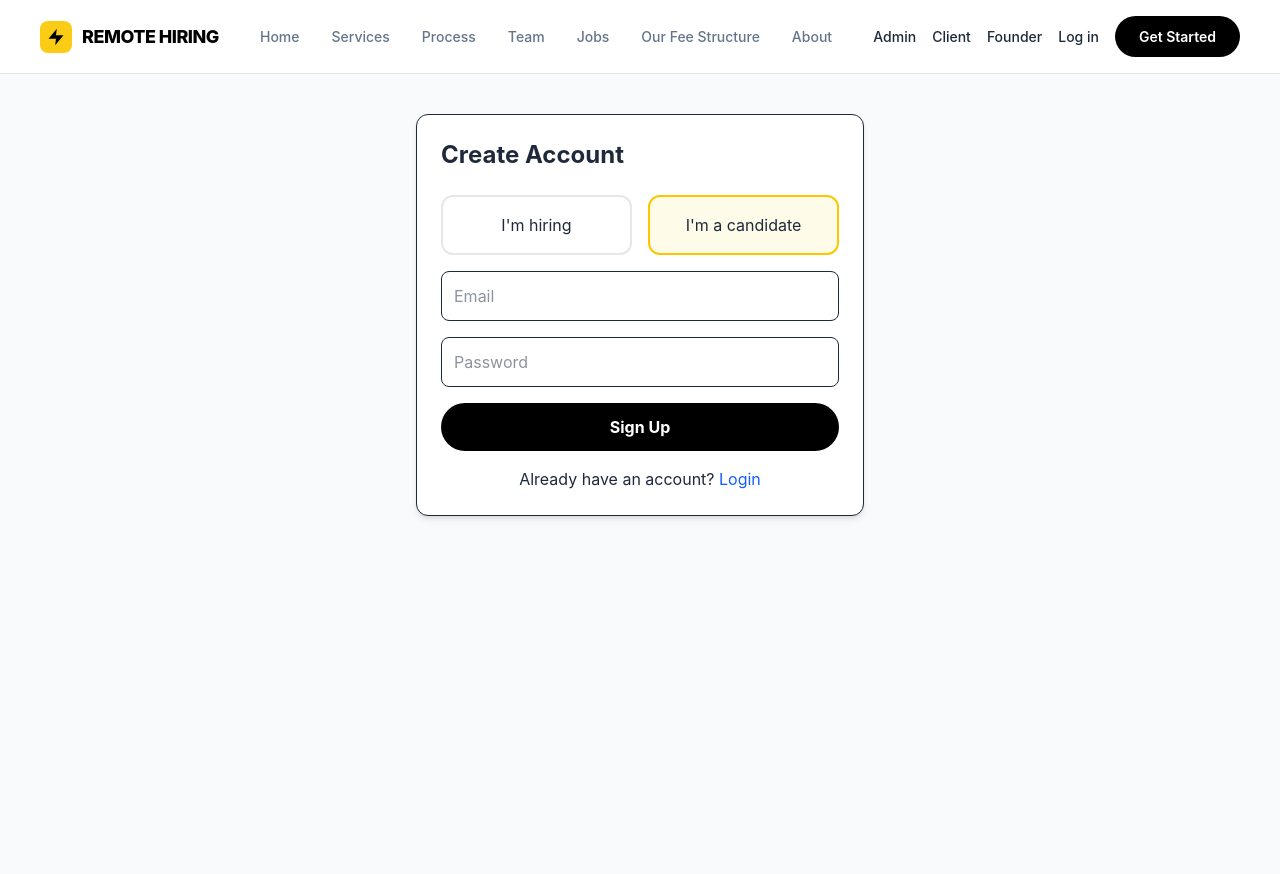
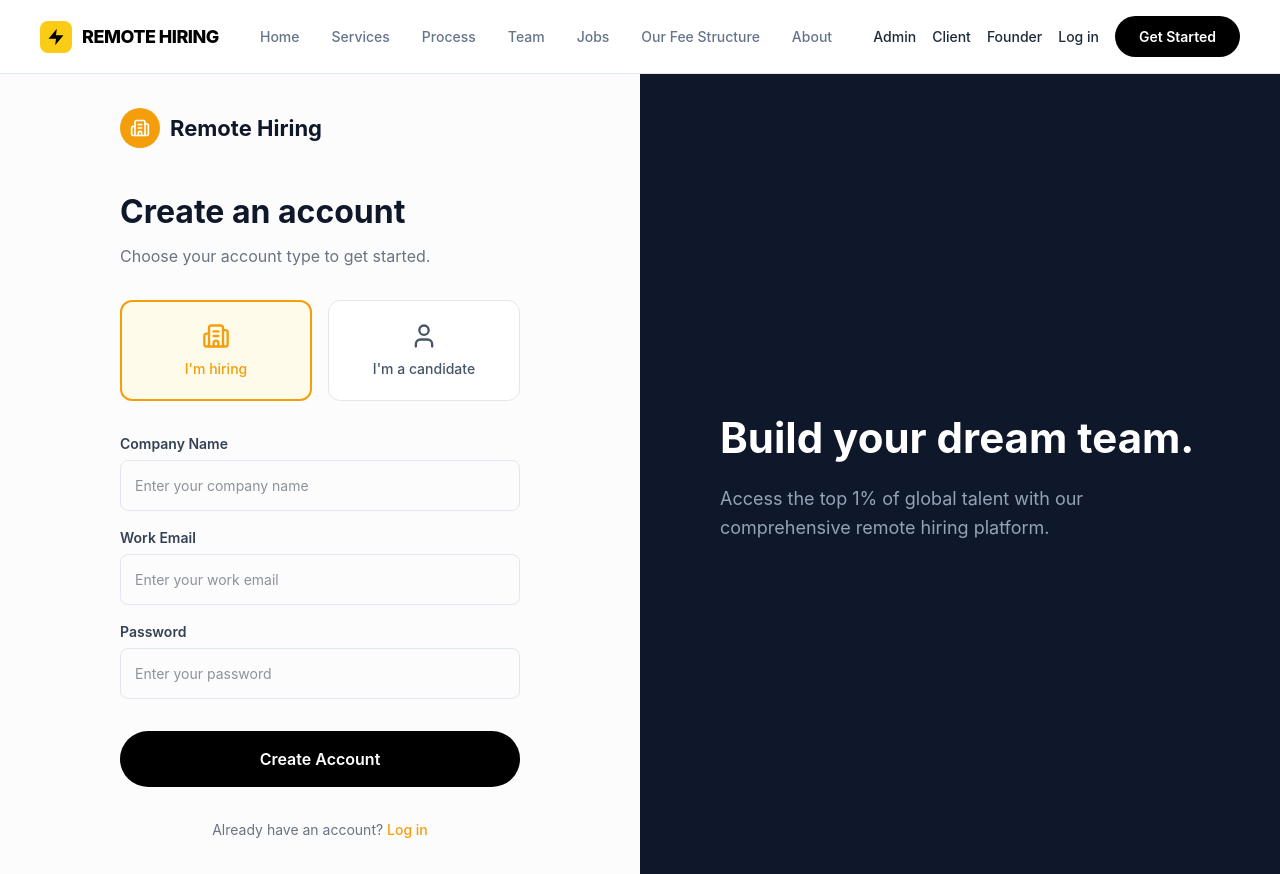
Before and after one commit to joblessSince1997asEngineer/hiring-remote, a Next.js app: page /sign-up in a window 1280 px wide. Before the commit the page ends 800 px from the top, so only its background shows below. Built offline with nearby package versions, Linux system fonts and the light colour scheme.

Commit message:
Updated Login and Sign-Up pages to match design

```diff
--- a/app/login/page.tsx
+++ b/app/login/page.tsx
@@ -1,5 +1,6 @@
 'use client'
 import { useState } from 'react'
+import { Building2 } from 'lucide-react'
 
 export default function LoginPage() {
   const [email, setEmail] = useState('')
@@ -35,17 +36,79 @@ export default function LoginPage() {
   }
 
   return (
-    <div className="max-w-md mx-auto mt-10 p-6 bg-white rounded-xl shadow-md border">
-      <h1 className="text-2xl font-bold mb-6">Login</h1>
-      <form onSubmit={handleSubmit} className="space-y-4">
-        <input type="email" placeholder="Email" required value={email} onChange={(e) => setEmail(e.target.value)} className="w-full p-3 border rounded-lg" />
-        <input type="password" placeholder="Password" required value={password} onChange={(e) => setPassword(e.target.value)} className="w-full p-3 border rounded-lg" />
-        {error && <p className="text-red-500 text-sm">{error}</p>}
-        <button type="submit" disabled={loading} className="w-full bg-black text-white py-3 rounded-full font-bold">
-          {loading ? 'Logging in...' : 'Login'}
-        </button>
-      </form>
-      <p className="mt-4 text-center">No account? <a href="/sign-up" className="text-blue-600">Sign Up</a></p>
+    <div style={{ display: 'flex', minHeight: '100vh', fontFamily: 'Inter, system-ui, sans-serif' }}>
+      {/* LEFT SIDE - Form */}
+      <div style={{ width: '50%', display: 'flex', flexDirection: 'column', justifyContent: 'center', padding: '0 60px', backgroundColor: '#fcfcfc' }}>
+        <div style={{ maxWidth: '400px', margin: '0 auto', width: '100%' }}>
+
+          {/* Logo */}
+          <div style={{ display: 'flex', alignItems: 'center', gap: '10px', marginBottom: '40px' }}>
+            <div style={{ width: '40px', height: '40px', borderRadius: '50%', backgroundColor: '#f59e0b', display: 'flex', alignItems: 'center', justifyContent: 'center', color: 'white' }}>
+              <Building2 size={20} />
+            </div>
+            <span style={{ fontSize: '22px', fontWeight: 'bold', color: '#0f172a' }}>Remote Hiring</span>
+          </div>
+
+          <h1 style={{ fontSize: '32px', fontWeight: 'bold', color: '#0f172a', marginBottom: '8px' }}>Welcome back</h1>
+          <p style={{ color: '#6b7280', marginBottom: '32px' }}>Log in to your account to continue.</p>
+
+          {/* Inputs */}
+          <form onSubmit={handleSubmit} style={{ display: 'flex', flexDirection: 'column', gap: '16px' }}>
+            <div>
+              <label style={{ display: 'block', fontWeight: '600', color: '#334155', marginBottom: '6px', fontSize: '14px' }}>Email Address</label>
+              <input
+                type="email"
+                placeholder="Enter your email"
+                value={email}
+                onChange={(e) => setEmail(e.target.value)}
+                required
+                style={{ width: '100%', padding: '14px', borderRadius: '8px', border: '1px solid #e2e8f0', fontSize: '14px' }}
+              />
+            </div>
+            <div>
+              <div style={{ display: 'flex', justifyContent: 'space-between', alignItems: 'center', marginBottom: '6px' }}>
+                <label style={{ fontWeight: '600', color: '#334155', fontSize: '14px' }}>Password</label>
+                <a href="/forgot-password" style={{ color: '#f59e0b', fontWeight: '500', fontSize: '14px', textDecoration: 'none' }}>
+                  Forgot password?
+                </a>
+              </div>
+              <input
+                type="password"
+                placeholder="Enter your password"
+                value={password}
+                onChange={(e) => setPassword(e.target.value)}
+                required
+                style={{ width: '100%', padding: '14px', borderRadius: '8px', border: '1px solid #e2e8f0', fontSize: '14px' }}
+              />
+            </div>
+
+            {error && <p style={{ color: '#ef4444', fontSize: '14px' }}>{error}</p>}
+
+            <button
+              type="submit"
+              disabled={loading}
+              style={{
+                marginTop: '16px', width: '100%', backgroundColor: 'black', color: 'white', padding: '16px',
+                borderRadius: '9999px', fontWeight: '600', fontSize: '16px', border: 'none', cursor: 'pointer'
+              }}
+            >
+              {loading ? 'Signing in...' : 'Sign In'}
+            </button>
+
+            <p style={{ textAlign: 'center', fontSize: '14px', color: '#6b7280', marginTop: '16px' }}>
+              Don't have an account? <a href="/sign-up" style={{ color: '#f59e0b', fontWeight: '500', textDecoration: 'none' }}>Sign up</a>
+            </p>
+          </form>
+        </div>
+      </div>
+
+      {/* RIGHT SIDE - Dark Hero */}
+      <div style={{ width: '50%', backgroundColor: '#0f172a', color: 'white', display: 'flex', flexDirection: 'column', justifyContent: 'center', padding: '0 80px' }}>
+        <h2 style={{ fontSize: '42px', fontWeight: 'bold', marginBottom: '16px' }}>The new standard in global hiring.</h2>
+        <p style={{ color: '#94a3b8', fontSize: '18px', lineHeight: '1.6', maxWidth: '400px' }}>
+          Join thousands of companies and professionals building the future of work together.
+        </p>
+      </div>
     </div>
   )
 }
--- a/app/sign-up/page.tsx
+++ b/app/sign-up/page.tsx
@@ -1,10 +1,12 @@
 'use client'
 import { useState } from 'react'
+import { Building2, User } from 'lucide-react'
 
 export default function SignUpPage() {
-  const [role, setRole] = useState('candidate')
+  const [role, setRole] = useState('recruiter')
   const [email, setEmail] = useState('')
   const [password, setPassword] = useState('')
+  const [companyName, setCompanyName] = useState('')
   const [loading, setLoading] = useState(false)
   const [error, setError] = useState('')
 
@@ -36,21 +38,118 @@ export default function SignUpPage() {
   }
 
   return (
-    <div className="max-w-md mx-auto mt-10 p-6 bg-white rounded-xl shadow-md border">
-      <h1 className="text-2xl font-bold mb-6">Create Account</h1>
-      <form onSubmit={handleSubmit} className="space-y-4">
-        <div className="grid grid-cols-2 gap-4 mb-4">
-          <button type="button" onClick={() => setRole('recruiter')} className={`p-4 border-2 rounded-xl ${role === 'recruiter' ? 'border-yellow-400 bg-yellow-50' : 'border-gray-200'}`}>I'm hiring</button>
-          <button type="button" onClick={() => setRole('candidate')} className={`p-4 border-2 rounded-xl ${role === 'candidate' ? 'border-yellow-400 bg-yellow-50' : 'border-gray-200'}`}>I'm a candidate</button>
+    <div style={{ display: 'flex', minHeight: '100vh', fontFamily: 'Inter, system-ui, sans-serif' }}>
+      {/* LEFT SIDE - Form */}
+      <div style={{ width: '50%', display: 'flex', flexDirection: 'column', justifyContent: 'center', padding: '0 60px', backgroundColor: '#fcfcfc' }}>
+        <div style={{ maxWidth: '400px', margin: '0 auto', width: '100%' }}>
+
+          {/* Logo */}
+          <div style={{ display: 'flex', alignItems: 'center', gap: '10px', marginBottom: '40px' }}>
+            <div style={{ width: '40px', height: '40px', borderRadius: '50%', backgroundColor: '#f59e0b', display: 'flex', alignItems: 'center', justifyContent: 'center', color: 'white' }}>
+              <Building2 size={20} />
+            </div>
+            <span style={{ fontSize: '22px', fontWeight: 'bold', color: '#0f172a' }}>Remote Hiring</span>
+          </div>
+
+          <h1 style={{ fontSize: '32px', fontWeight: 'bold', color: '#0f172a', marginBottom: '8px' }}>Create an account</h1>
+          <p style={{ color: '#6b7280', marginBottom: '32px' }}>Choose your account type to get started.</p>
+
+          {/* Role Selector */}
+          <div style={{ display: 'grid', gridTemplateColumns: '1fr 1fr', gap: '16px', marginBottom: '32px' }}>
+            <button
+              type="button"
+              onClick={() => setRole('recruiter')}
+              style={{
+                display: 'flex', flexDirection: 'column', alignItems: 'center', justifyContent: 'center', gap: '8px',
+                padding: '20px', borderRadius: '12px',
+                border: role === 'recruiter' ? '2px solid #f59e0b' : '1px solid #e5e7eb',
+                backgroundColor: role === 'recruiter' ? '#fffbeb' : 'white',
+                color: role === 'recruiter' ? '#f59e0b' : '#475569',
+                cursor: 'pointer'
+              }}
+            >
+              <Building2 size={28} />
+              <span style={{ fontSize: '14px', fontWeight: '500' }}>I'm hiring</span>
+            </button>
+            <button
+              type="button"
+              onClick={() => setRole('candidate')}
+              style={{
+                display: 'flex', flexDirection: 'column', alignItems: 'center', justifyContent: 'center', gap: '8px',
+                padding: '20px', borderRadius: '12px',
+                border: role === 'candidate' ? '2px solid #f59e0b' : '1px solid #e5e7eb',
+                backgroundColor: role === 'candidate' ? '#fffbeb' : 'white',
+                color: role === 'candidate' ? '#f59e0b' : '#475569',
+                cursor: 'pointer'
+              }}
+            >
+              <User size={28} />
+              <span style={{ fontSize: '14px', fontWeight: '500' }}>I'm a candidate</span>
+            </button>
+          </div>
+
+          {/* Inputs */}
+          <form onSubmit={handleSubmit} style={{ display: 'flex', flexDirection: 'column', gap: '16px' }}>
+            <div>
+              <label style={{ display: 'block', fontWeight: '600', color: '#334155', marginBottom: '6px', fontSize: '14px' }}>Company Name</label>
+              <input
+                type="text"
+                placeholder="Enter your company name"
+                value={companyName}
+                onChange={(e) => setCompanyName(e.target.value)}
+                style={{ width: '100%', padding: '14px', borderRadius: '8px', border: '1px solid #e2e8f0', fontSize: '14px' }}
+              />
+            </div>
+            <div>
+              <label style={{ display: 'block', fontWeight: '600', color: '#334155', marginBottom: '6px', fontSize: '14px' }}>Work Email</label>
+              <input
+                type="email"
+                placeholder="Enter your work email"
+                value={email}
+                onChange={(e) => setEmail(e.target.value)}
+                required
+                style={{ width: '100%', padding: '14px', borderRadius: '8px', border: '1px solid #e2e8f0', fontSize: '14px' }}
+              />
+            </div>
+            <div>
+              <label style={{ display: 'block', fontWeight: '600', color: '#334155', marginBottom: '6px', fontSize: '14px' }}>Password</label>
+              <input
+                type="password"
+                placeholder="Enter your password"
+                value={password}
+                onChange={(e) => setPassword(e.target.value)}
+                required
+                style={{ width: '100%', padding: '14px', borderRadius: '8px', border: '1px solid #e2e8f0', fontSize: '14px' }}
+              />
+            </div>
+
+            {error && <p style={{ color: '#ef4444', fontSize: '14px' }}>{error}</p>}
+
+            <button
+              type="submit"
+              disabled={loading}
+              style={{
+                marginTop: '16px', width: '100%', backgroundColor: 'black', color: 'white', padding: '16px',
+                borderRadius: '9999px', fontWeight: '600', fontSize: '16px', border: 'none', cursor: 'pointer'
+              }}
+            >
+              {loading ? 'Creating...' : 'Create Account'}
+            </button>
+
+            <p style={{ textAlign: 'center', fontSize: '14px', color: '#6b7280', marginTop: '16px' }}>
+              Already have an account? <a href="/login" style={{ color: '#f59e0b', fontWeight: '500', textDecoration: 'none' }}>Log in</a>
+            </p>
+          </form>
         </div>
-        <input type="email" placeholder="Email" required value={email} onChange={(e) => setEmail(e.target.value)} className="w-full p-3 border rounded-lg" />
-        <input type="password" placeholder="Password" required value={password} onChange={(e) => setPassword(e.target.value)} className="w-full p-3 border rounded-lg" />
-        {error && <p className="text-red-500 text-sm">{error}</p>}
-        <button type="submit" disabled={loading} className="w-full bg-black text-white py-3 rounded-full font-bold">
-          {loading ? 'Creating...' : 'Sign Up'}
-        </button>
-      </form>
-      <p className="mt-4 text-center">Already have an account? <a href="/login" className="text-blue-600">Login</a></p>
+      </div>
+
+      {/* RIGHT SIDE - Dark Hero */}
+      <div style={{ width: '50%', backgroundColor: '#0f172a', color: 'white', display: 'flex', flexDirection: 'column', justifyContent: 'center', padding: '0 80px' }}>
+        <h2 style={{ fontSize: '42px', fontWeight: 'bold', marginBottom: '16px' }}>Build your dream team.</h2>
+        <p style={{ color: '#94a3b8', fontSize: '18px', lineHeight: '1.6', maxWidth: '400px' }}>
+          Access the top 1% of global talent with our comprehensive remote hiring platform.
+        </p>
+      </div>
     </div>
   )
 }
```
